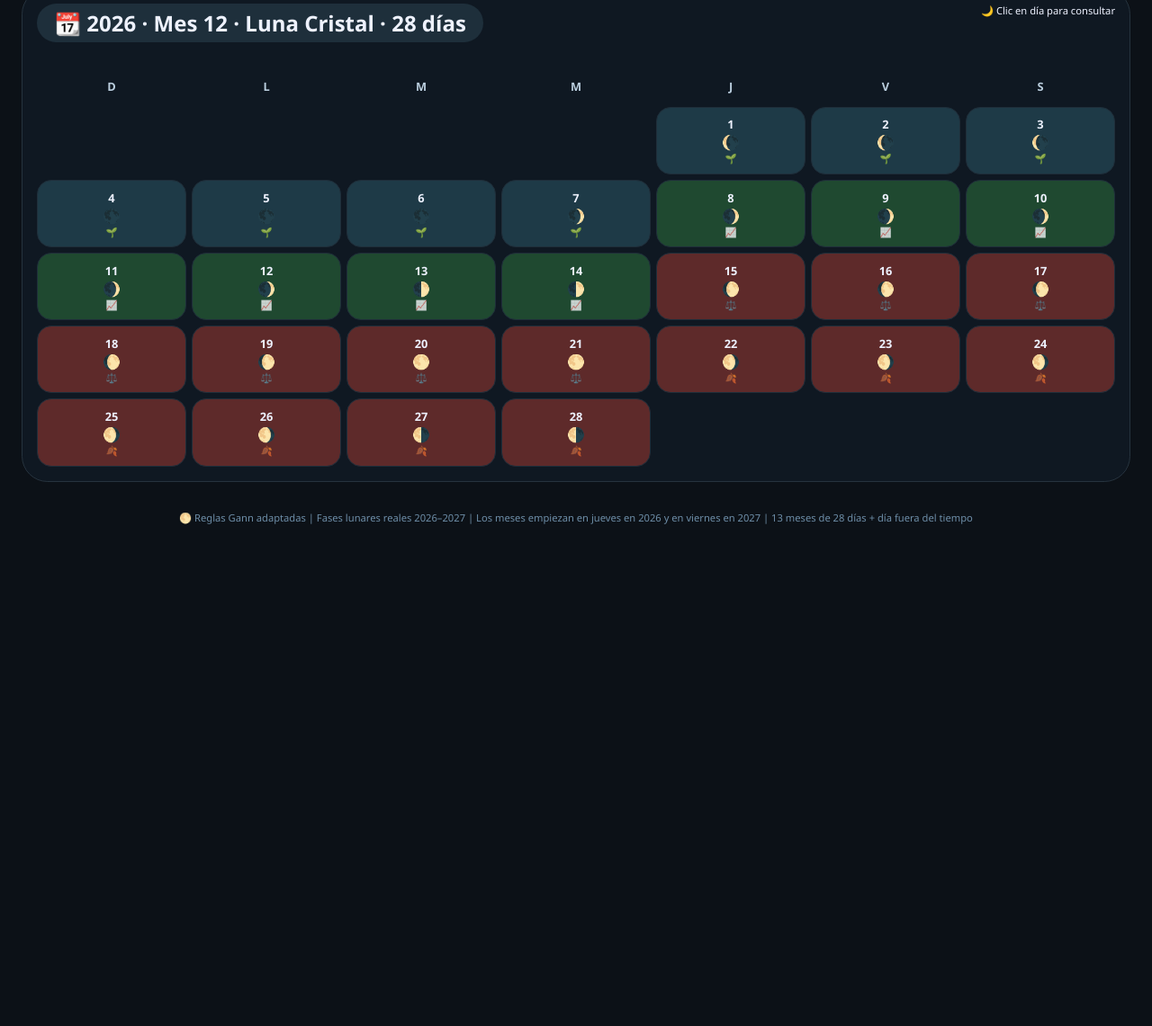
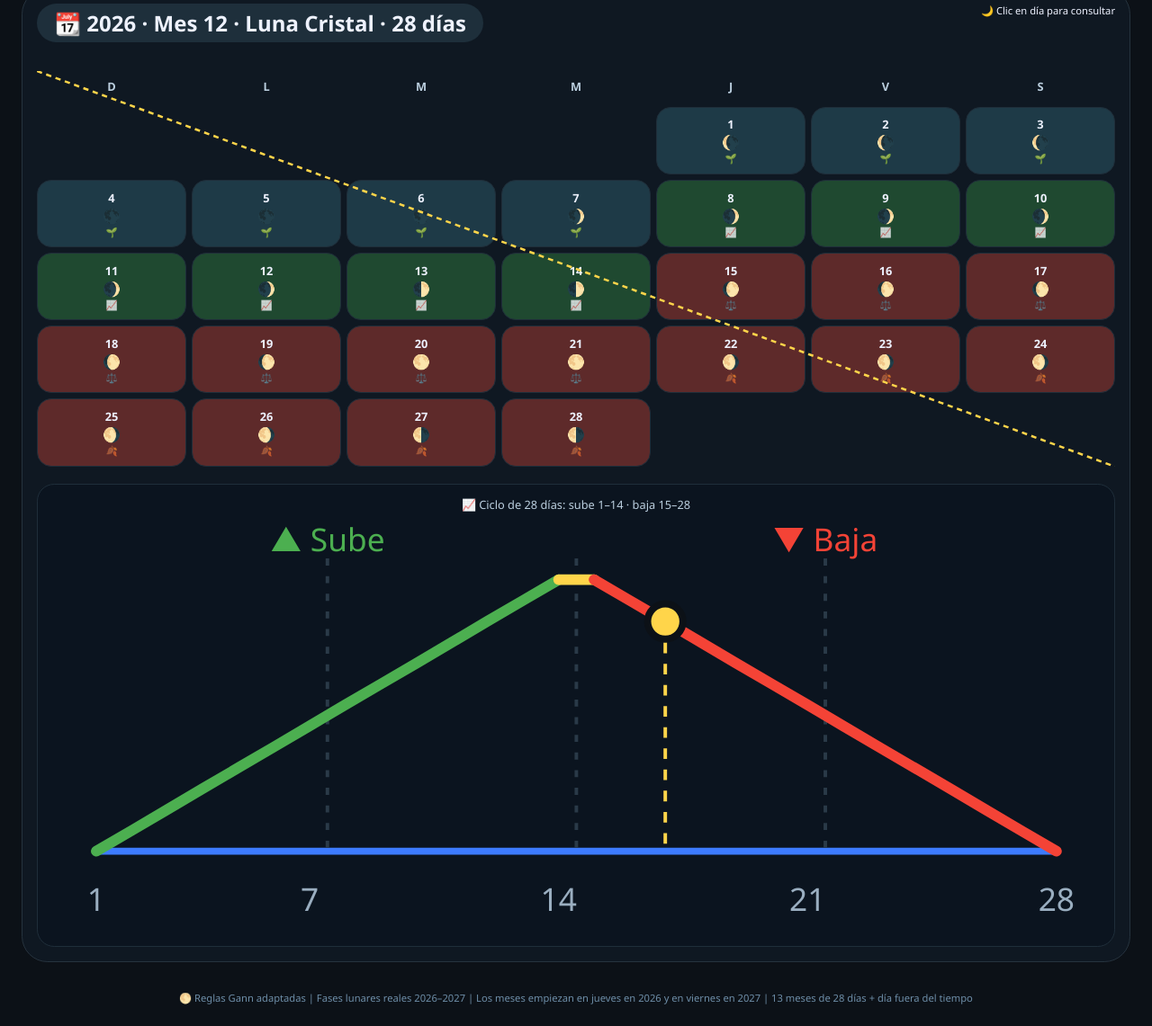
Before and after one commit to AlBau15/trading-369, a plain HTML site: page Trading_13lunar.html in a window 1280 px wide. Shown: the part 1230-2371 px from the top of the page at 90% size. Before the commit the page ends 1837 px from the top, so only its background shows below. Drawn offline with Linux system fonts and the light colour scheme.

Commit message:
Agrega diagonal amarilla y gráfica del ciclo de 28 días
- Línea diagonal amarilla punteada sobre el calendario mensual
- Gráfica bajo el calendario: sube días 1-14 (verde), baja 15-28 (rojo), línea base azul
- Punto amarillo que marca el día consultado

Co-Authored-By: Claude Opus 5.5 <noreply@anthropic.com>
Claude-Session: https://claude.ai/code/session_01HM8nfthYQ42ngtVQQeGpAH

```diff
--- a/Trading_13lunar.html
+++ b/Trading_13lunar.html
@@ -248,6 +248,39 @@
             grid-template-columns: repeat(7, 1fr);
             gap: 6px;
             margin-top: 1rem;
+            position: relative;
+        }
+
+        /* Línea diagonal amarilla punteada sobre el calendario */
+        .diagonal-overlay {
+            position: absolute;
+            inset: 0;
+            width: 100%;
+            height: 100%;
+            pointer-events: none;
+            z-index: 2;
+        }
+
+        /* Gráfica del ciclo de 28 días (sube 1-14, baja 15-28) */
+        .ciclo-chart {
+            margin-top: 1.2rem;
+            background: #0b141f;
+            border-radius: 1.2rem;
+            padding: 0.8rem 0.6rem 0.4rem;
+            border: 1px solid #1f2e3a;
+        }
+
+        .ciclo-chart-title {
+            font-size: 0.8rem;
+            color: #bbcfdf;
+            text-align: center;
+            margin-bottom: 0.3rem;
+        }
+
+        .ciclo-chart svg {
+            width: 100%;
+            height: auto;
+            display: block;
         }
 
         .weekday-label {
@@ -583,6 +616,8 @@
             panel.innerHTML = `<div style="padding:1rem;">❌ Dato no encontrado</div>`;
             return;
         }
+        diaSeleccionado = typeof diaData.lunarDay === "number" && diaData.lunarMonth !== "Cierre"
+            ? diaData.lunarDay : null;
         const decision = getTradingDecision(diaData);
         const c = COLORES_RIESGO[decision.riesgo] || "#ffc107";
         const titulo = diaData.lunarMonth === "Cierre"
@@ -608,6 +643,44 @@
 
     function renderDecisionPanel(month, day) {
         renderDiaPanel(getDiaByLunar(month, day));
+    }
+
+    let diaSeleccionado = null;
+
+    // Gráfica del ciclo: días 1-14 suben (verde), días 15-28 bajan (rojo)
+    function renderCicloChart() {
+        const W = 300, H = 120, x0 = 14, x1 = W - 14, yBase = 95, yTop = 18;
+        const x = d => x0 + (d - 1) * (x1 - x0) / 27;
+        const y = d => d <= 14
+            ? yBase - (d - 1) * (yBase - yTop) / 13
+            : yTop + (d - 15) * (yBase - yTop) / 13;
+        const puntos = d0 => Array.from({ length: 14 }, (_, i) => `${x(d0 + i).toFixed(1)},${y(d0 + i).toFixed(1)}`).join(" ");
+
+        let svg = `<svg viewBox="0 0 ${W} ${H}" xmlns="http://www.w3.org/2000/svg">`;
+        // Línea base azul
+        svg += `<line x1="${x0}" y1="${yBase}" x2="${x1}" y2="${yBase}" stroke="#3d7bff" stroke-width="2"/>`;
+        // Divisores de semana
+        [7.5, 14.5, 21.5].forEach(d => {
+            svg += `<line x1="${x(d)}" y1="${yTop - 6}" x2="${x(d)}" y2="${yBase}" stroke="#2a3a48" stroke-width="1" stroke-dasharray="2 3"/>`;
+        });
+        // Subida y bajada
+        svg += `<polyline points="${puntos(1)}" fill="none" stroke="#4caf50" stroke-width="3" stroke-linejoin="round" stroke-linecap="round"/>`;
+        svg += `<line x1="${x(14)}" y1="${y(14)}" x2="${x(15)}" y2="${y(15)}" stroke="#ffd54a" stroke-width="3" stroke-linecap="round"/>`;
+        svg += `<polyline points="${puntos(15)}" fill="none" stroke="#f44336" stroke-width="3" stroke-linejoin="round" stroke-linecap="round"/>`;
+        // Etiquetas de días
+        [1, 7, 14, 21, 28].forEach(d => {
+            svg += `<text x="${x(d)}" y="${H - 8}" fill="#9aaec0" font-size="9" text-anchor="middle">${d}</text>`;
+        });
+        svg += `<text x="${x(7.5)}" y="${yTop - 8}" fill="#4caf50" font-size="9" text-anchor="middle">▲ Sube</text>`;
+        svg += `<text x="${x(21.5)}" y="${yTop - 8}" fill="#f44336" font-size="9" text-anchor="middle">▼ Baja</text>`;
+        // Día seleccionado
+        if (diaSeleccionado) {
+            const d = diaSeleccionado;
+            svg += `<line x1="${x(d)}" y1="${y(d)}" x2="${x(d)}" y2="${yBase}" stroke="#ffd54a" stroke-width="1" stroke-dasharray="3 3"/>`;
+            svg += `<circle cx="${x(d)}" cy="${y(d)}" r="5" fill="#ffd54a" stroke="#0c1117" stroke-width="2"/>`;
+        }
+        svg += `</svg>`;
+        return `<div class="ciclo-chart"><div class="ciclo-chart-title">📈 Ciclo de 28 días: sube 1–14 · baja 15–28</div>${svg}</div>`;
     }
 
     function renderMonthView(month) {
@@ -647,7 +720,13 @@
                         </div>`;
             }
         }
+        // Diagonal amarilla punteada de esquina superior izquierda a inferior derecha
+        html += `<svg class="diagonal-overlay" viewBox="0 0 100 100" preserveAspectRatio="none">
+                    <line x1="0" y1="0" x2="100" y2="100" stroke="#ffd54a" stroke-width="2.5"
+                          stroke-dasharray="6 5" vector-effect="non-scaling-stroke"/>
+                 </svg>`;
         html += `</div>`;
+        html += renderCicloChart();
         container.innerHTML = html;
     }
 
```
